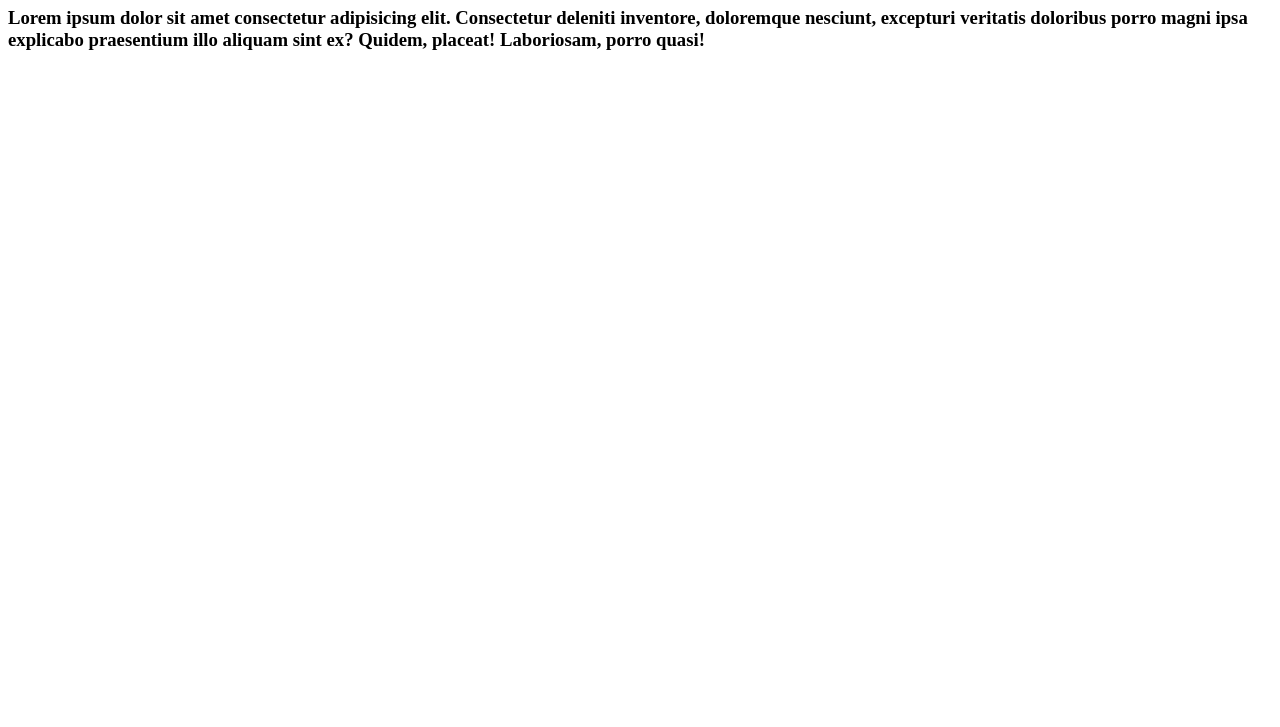
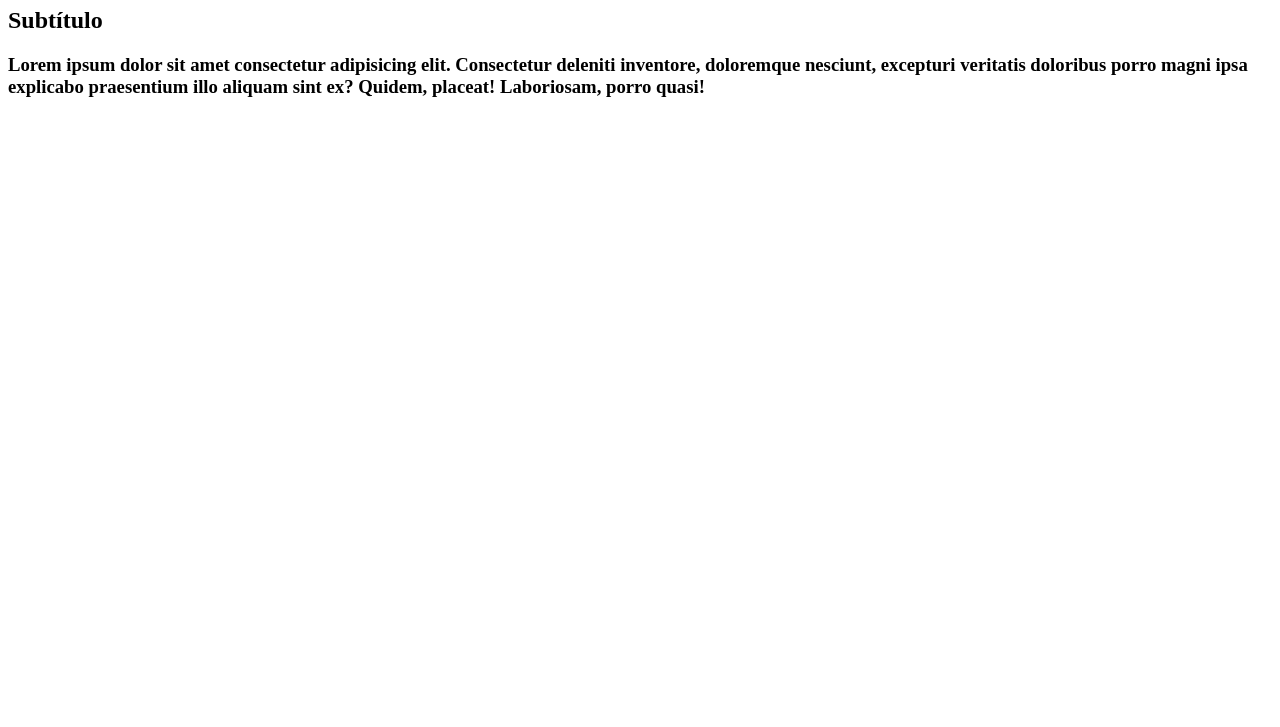
Before and after one commit to GiovannaGrigo/curso-git, a plain HTML site: page index.html in a window 1280 px wide. Shown: the part 73-800 px from the top of the page. Drawn offline with Linux system fonts and the light colour scheme.

Commit message:
[DEV 2] commit conflituoso

```diff
--- a/index.html
+++ b/index.html
@@ -4,11 +4,12 @@
 <head>
     <meta charset="UTF-8">
     <meta name="viewport" content="width=device-width, initial-scale=1.0">
-    <title>Document</title>
+    <title>Problema</title>
 </head>
 
 <body>
     <h1>Hello, world!</h1>
+    <h2>Subtítulo</h2>
     <h3>Lorem ipsum dolor sit amet consectetur adipisicing elit. Consectetur deleniti inventore, doloremque nesciunt,
         excepturi veritatis doloribus porro magni ipsa explicabo praesentium illo aliquam sint ex? Quidem, placeat!
         Laboriosam, porro quasi!</h3>
```
